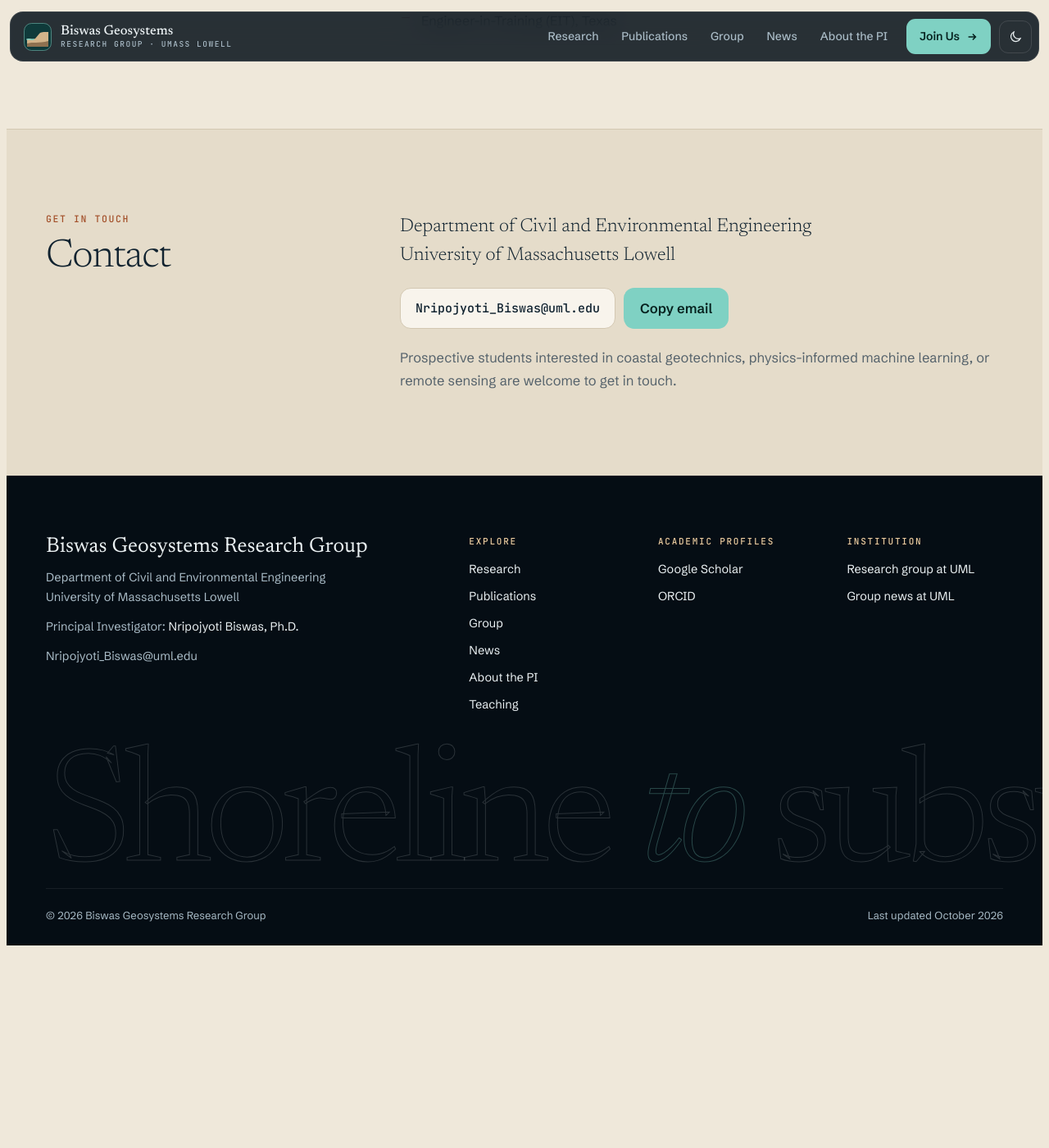
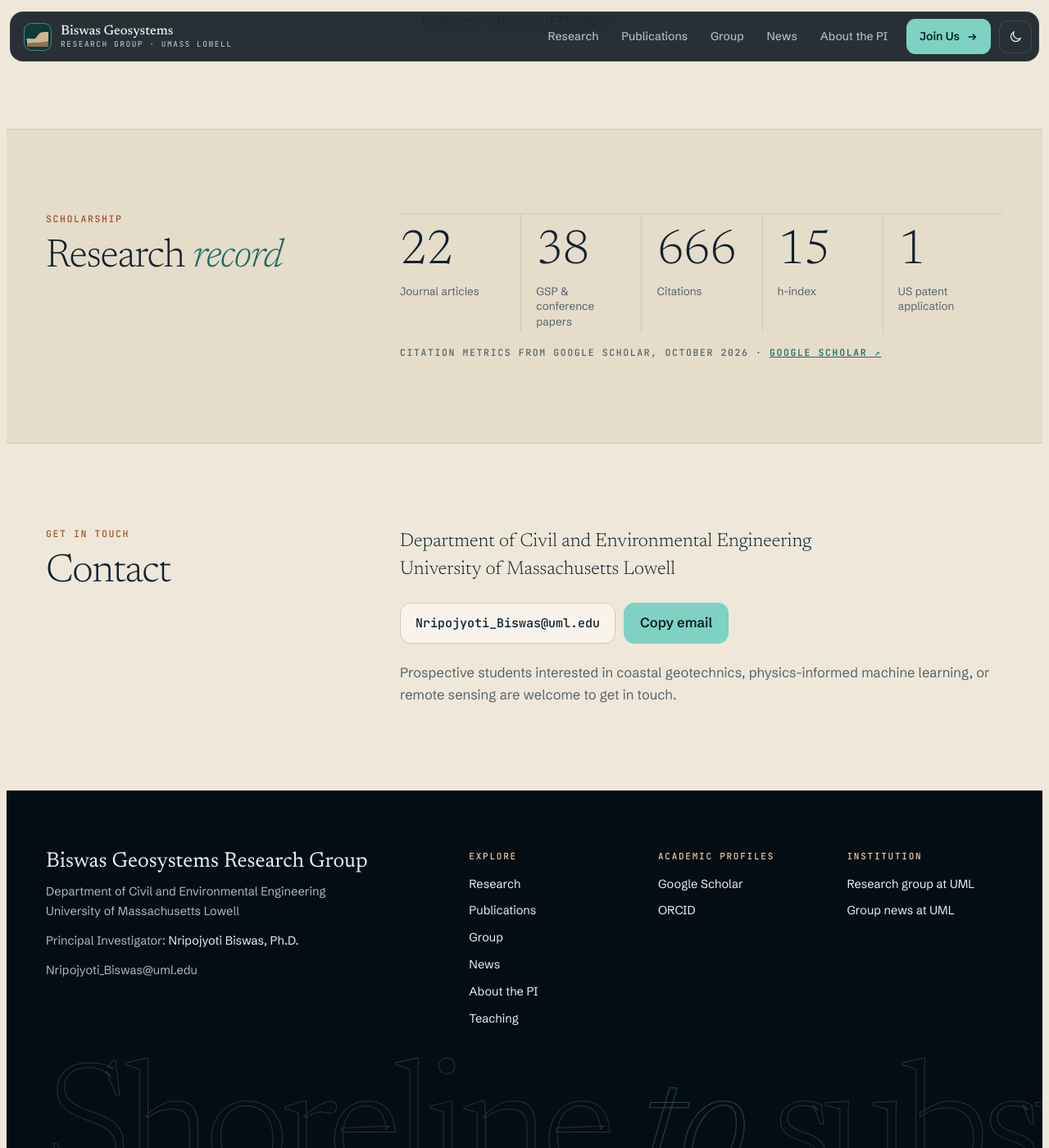
Before and after one commit to nripojyotibiswas/nripojyotibiswas.github.io, a Jekyll site: the page built from about.html, in a window 1280 px wide and 1400 px high, scrolled down 4651 px. Shown: the whole window at 82% size. Built offline with Jekyll 4.4.1, drawn with Linux system fonts in a browser that asks for light colours; before the commit the page ends 5812 px from its top, so only the background shows below that.

Commit message:
Move citation metrics to About the PI, below Service
Co-Authored-By: Claude Opus 5.5 <noreply@anthropic.com>
Claude-Session: https://claude.ai/code/session_01Pz7xiSCCYfJZbVsRnmyeAw

```diff
--- a/about.html
+++ b/about.html
@@ -62,7 +62,18 @@ description: "About the Principal Investigator, Nripojyoti Biswas, Ph.D.: resear
     </div>
   </div>
 </section>
-<section class="block alt" id="contact" aria-labelledby="co-h">
+<section class="block alt" id="record" aria-labelledby="rec-h">
+  <div class="wrap sub-h">
+    <div><p class="mono">Scholarship</p><h2 id="rec-h">Research <em>record</em></h2></div>
+    <div>
+      <div class="figs figs-light">
+        {% for s in P.stats %}<div class="fig"><b>{{ s.value }}</b><span>{{ s.label }}</span></div>{% endfor %}
+      </div>
+      <p class="rec-src mono">{{ P.stats_source }} · <a href="{{ P.scholar | escape }}" target="_blank" rel="noopener">Google Scholar ↗</a></p>
+    </div>
+  </div>
+</section>
+<section class="block" id="contact" aria-labelledby="co-h">
   <div class="wrap sub-h">
     <div><p class="mono">Get in touch</p><h2 id="co-h">Contact</h2></div>
     <div>
--- a/assets/css/site.css
+++ b/assets/css/site.css
@@ -444,6 +444,13 @@ footer{background:var(--abyss);color:var(--on-muted);border-top:1px solid rgba(2
 .group-photo{margin:0 0 clamp(48px,6vw,80px)}
 .group-photo img{display:block;width:100%;height:auto;aspect-ratio:16/9;object-fit:cover;border-radius:24px;border:1px solid var(--line);background:var(--surface)}
 .group-photo figcaption{margin-top:14px;color:var(--muted)}
+.figs-light{border-top-color:var(--line)}
+.figs-light .fig + .fig{border-left-color:var(--line)}
+.figs-light .fig b{color:var(--ink)}
+.figs-light .fig span{color:var(--muted)}
+.figs-light + .rec-src{color:var(--muted);opacity:1}
+.figs-light + .rec-src a{color:var(--teal)}
+@media (max-width:520px){.figs-light .fig:nth-child(4){border-left-color:var(--line)}}
 
 .rows{list-style:none;margin:0;padding:0;border-top:1px solid var(--line)}
 .rows li{display:grid;grid-template-columns:150px minmax(0,1fr) auto;gap:6px 28px;align-items:baseline;padding:18px 0;border-bottom:1px solid var(--line)}
```
Also changed, not shown: index.html (+0 -15 lines).
